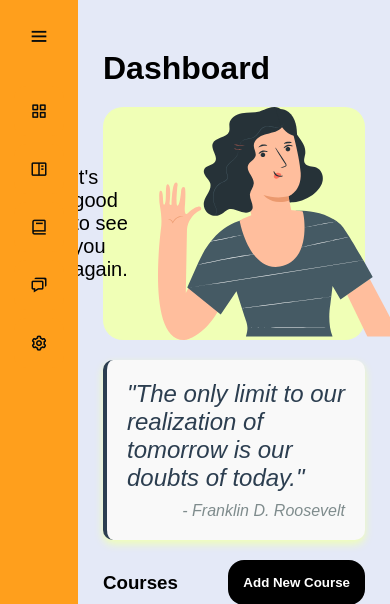
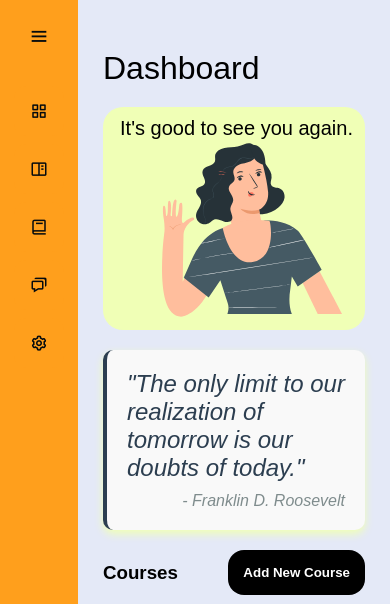
Before and after one commit to Wikki2000/WIS-Grader, a Flask app: template app/templates/dashboard/main_dashboard.html in a window 390 px wide. Shown: the top 604 px of the page. Run offline with Flask 3, Linux system fonts and the light colour scheme; the template is opened without the code that fills it, so the values that code supplies are empty; parts of the project's set-up code (start-up, migrations or seed data) failed here and were passed over; some libraries are stand-ins or nearby versions.

Commit message:
Fix welcome message responsiveness

```diff
--- a/app/static/css/main_dashboard.css
+++ b/app/static/css/main_dashboard.css
@@ -25,6 +25,10 @@
 .dashboard__header {
   display: flex;
   justify-content: space-between;
+}
+
+.dashboard__header h1 {
+  font-weight: 400;
 }
 
 .dashboard__banner{
@@ -108,7 +112,8 @@
   display: flex;
   align-items: center;
   justify-content: center;
-  padding: 0px 10px 0px 15px;
+  flex-wrap: wrap;
+  padding: 10px 10px 10px 15px;
   border-radius: 20px;
   max-width: 600px;
   margin: 20px auto;
@@ -116,7 +121,7 @@
 
 .dashboard__welcome-message h2 {
   color: #D98D55;
-  font-size: 48px;
+  font-size: clamp(1.8rem, 2.5vw, 2.8rem);
   font-weight: 400;
 }
 
@@ -127,6 +132,8 @@
 
 .waving__lady {
   margin-left: 30px;
+  width: 180px;
+  height: 180px;
 }
 
 /* ======= Inspirational Quotes ========= */
@@ -346,7 +353,6 @@ td {
 
 
 /* ======= Media Query ======== */
-
 @media (min-width: 1000px) {
   .dashboard__intro {
     display: flex;
@@ -366,6 +372,7 @@ td {
     display: flex;
     flex-wrap: wrap;
     justify-content: space-between;
+    /* align-items: center; */
     gap: 20px;
   }
 
```
